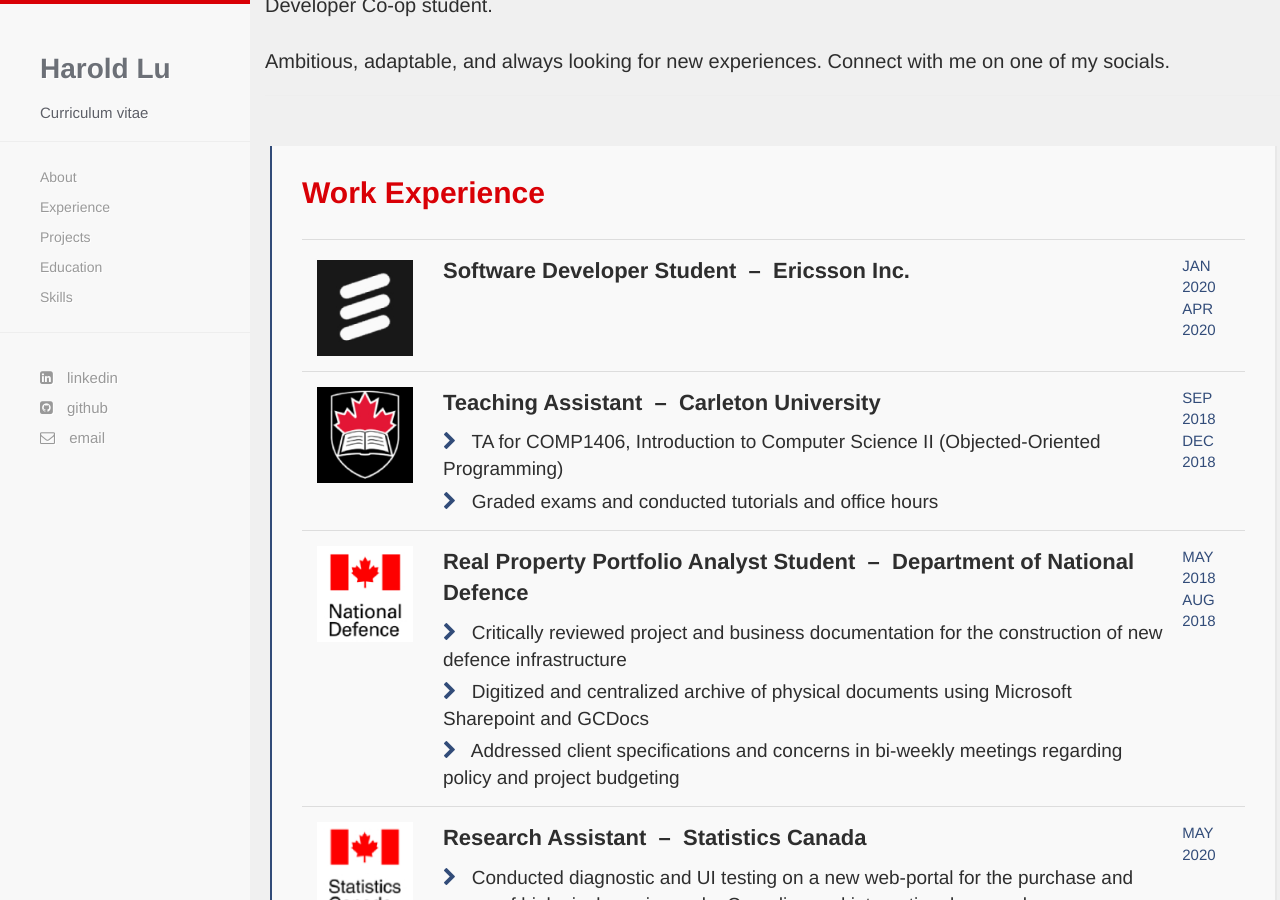
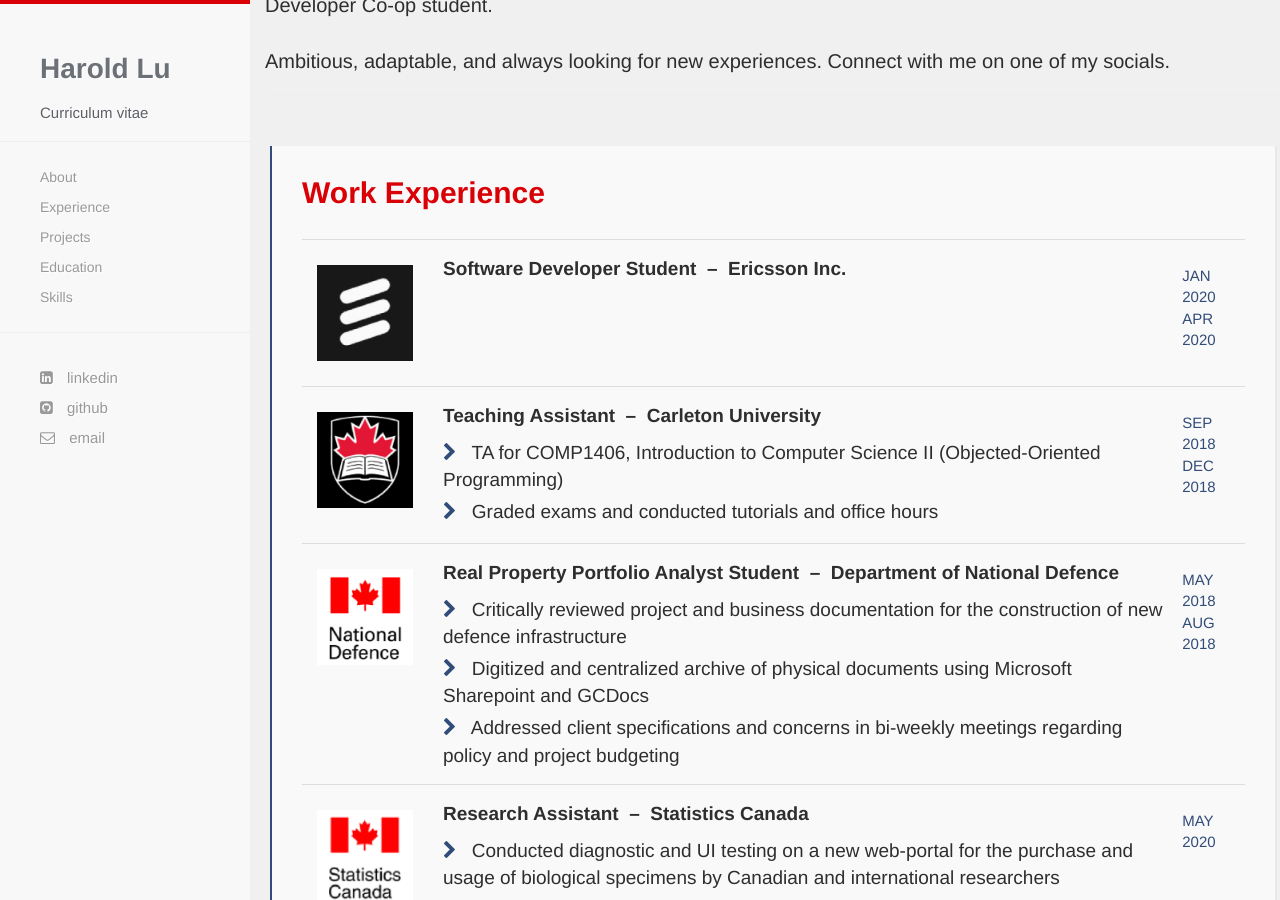
Before and after one commit to harold-lu/harold-lu.github.io, a Jekyll site: the page built from index.html, in a window 1280 px wide and 900 px high, scrolled down 855 px. Built offline with Jekyll 4.4.1, drawn with Linux system fonts in a browser that asks for light colours; nearby versions of some CDN libraries; some web fonts are replaced.

Commit message:
table update

```diff
--- a/index.html
+++ b/index.html
@@ -27,12 +27,12 @@
       <table class="table table-condensed" style="width:100%">
         <tbody>
           <tr>
-            <td style="padding:20px 15px 15px 15px">
+            <td style="padding:25px 15px 25px 15px">
               <img src="{{ site.baseurl }}/images/ericsson.jpg" alt="Ericsson logo"></img>
 			  <!--<p class="p1"><span class="s2"><img src="{{ site.baseurl }}/images/ericsson.jpg" alt="Ericsson logo" ></span></p> -->
             </td>
             <td style="width:60%;padding:15px">
-              <p style="color:#2e2e2e;font-size:22px;font-weight:600">Software Developer Student &nbsp;&ndash;&nbsp; Ericsson Inc.</p>
+              <p style="color:#2e2e2e;font-size:19px;font-weight:600">Software Developer Student &nbsp;&ndash;&nbsp; Ericsson Inc.</p>
 			  <!-- <p style="color:#2e2e2e;font-size:18px;font-weight:400"> -->
 			  <ul  style="font-size:19px;font-weight:450;color:#2e2e2e;list-style-type: none;list-style-position:inside;margin:0;padding:0px 0px 0px 0px">
 				<!--<li style="padding-bottom:5px"><i class="fa fa-chevron-right" style="padding-right:10px;color:#324C79"></i> linkedin</li>
@@ -40,53 +40,53 @@
 				<li><i class="fa fa-chevron-right" style="padding-right:10px;color:#324C79"></i> linkedin</li> -->
 			  </ul>
             </td>
-            <td style="padding:15px 0px">
+            <td style="padding:25px 0px 25px 0px">
 			  <p style="color:#324C79; font-size:15px;font-weight:500">JAN 2020<br>APR 2020</p>
 			</td>
           </tr>
           <tr>
-		    <td style="padding:15px">
+            <td style="padding:25px 15px 25px 15px">
               <p class="p2"><span class="s1"><img src="{{ site.baseurl }}/images/carleton.jpg" alt="Carleton University logo"></span></p>
             </td>
             <td style="width:80%;padding:15px">
-              <p style="color:#2e2e2e;font-size:22px;font-weight:600">Teaching Assistant &nbsp;&ndash;&nbsp; Carleton University</p>
+              <p style="color:#2e2e2e;font-size:19px;font-weight:600">Teaching Assistant &nbsp;&ndash;&nbsp; Carleton University</p>
               <ul  style="font-size:19px;font-weight:450;color:#2e2e2e;list-style-type: none;list-style-position:inside;margin:0;padding:0px 0px 0px 0px">
 				<li style="padding-bottom:5px"><i class="fa fa-chevron-right" style="padding-right:10px;color:#324C79"></i> TA for COMP1406, Introduction to Computer Science II (Objected-Oriented Programming)</li>
 				<li><i class="fa fa-chevron-right" style="padding-right:10px;color:#324C79"></i> Graded exams and conducted tutorials and office hours</li>
 			  </ul>
 			</td>
-            <td style="padding:15px 0px">
+            <td style="padding:25px 0px 25px 0px">
 			  <p style="color:#324C79; font-size:15px;font-weight:500">SEP 2018<br>DEC 2018</p>
 			</td>
           </tr>
           <tr>
-		    <td style="padding:15px">
+            <td style="padding:25px 15px 25px 15px">
               <p class="p2"><span class="s1"><img src="{{ site.baseurl }}/images/dnd.jpg" alt="DND logo"></span></p>
             </td>
             <td style="width:80%;padding:15px">
-              <p style="color:#2e2e2e;font-size:22px;font-weight:600">Real Property Portfolio Analyst Student &nbsp;&ndash;&nbsp; Department of National Defence</p>
+              <p style="color:#2e2e2e;font-size:19px;font-weight:600">Real Property Portfolio Analyst Student &nbsp;&ndash;&nbsp; Department of National Defence</p>
 			  <ul  style="font-size:19px;font-weight:450;color:#2e2e2e;list-style-type: none;list-style-position:inside;margin:0;padding:0px 0px 0px 0px">
 				<li style="padding-bottom:5px"><i class="fa fa-chevron-right" style="padding-right:10px;color:#324C79"></i> Critically reviewed project and business documentation for the construction of new defence infrastructure</li>
 				<li style="padding-bottom:5px"><i class="fa fa-chevron-right" style="padding-right:10px;color:#324C79"></i> Digitized and centralized archive of physical documents using Microsoft Sharepoint and GCDocs</li>
 				<li><i class="fa fa-chevron-right" style="padding-right:10px;color:#324C79"></i> Addressed client specifications and concerns in bi-weekly meetings regarding policy and project budgeting</li>
 			  </ul>
 			</td>
-            <td style="padding:15px 0px">
+            <td style="padding:25px 0px 25px 0px">
 			  <p style="color:#324C79; font-size:15px;font-weight:500">MAY 2018<br>AUG 2018</p>
 			</td>
           </tr>
 		  <tr>
-		    <td style="padding:15px">
+            <td style="padding:25px 15px 25px 15px">
               <p class="p1"><span class="s2"><img src="{{ site.baseurl }}/images/stats.jpg" alt="Statistics Canada logo"></span></p>
             </td>
             <td style="width:80%;padding:15px">
-              <p style="color:#2e2e2e;font-size:22px;font-weight:600">Research Assistant &nbsp;&ndash;&nbsp; Statistics Canada</p>
+              <p style="color:#2e2e2e;font-size:19px;font-weight:600">Research Assistant &nbsp;&ndash;&nbsp; Statistics Canada</p>
 			  <ul  style="font-size:19px;font-weight:450;color:#2e2e2e;list-style-type: none;list-style-position:inside;margin:0;padding:0px 0px 0px 0px">
 				<li style="padding-bottom:5px"><i class="fa fa-chevron-right" style="padding-right:10px;color:#324C79"></i> Conducted diagnostic and UI testing on a new web-portal for the purchase and usage of biological specimens by Canadian and international researchers</li>
 				<li><i class="fa fa-chevron-right" style="padding-right:10px;color:#324C79"></i> Assisted in the addition of new tests to the laboratory assessments in future cycles by producing research reports on oral and gut microbiomes</li>
 			  </ul>
 			</td>
-            <td style="padding:15px 0px">
+            <td style="padding:25px 0px 25px 0px">
 			  <p style="color:#324C79; font-size:15px;font-weight:500">MAY 2020</p>
 			</td>
           </tr>
```
